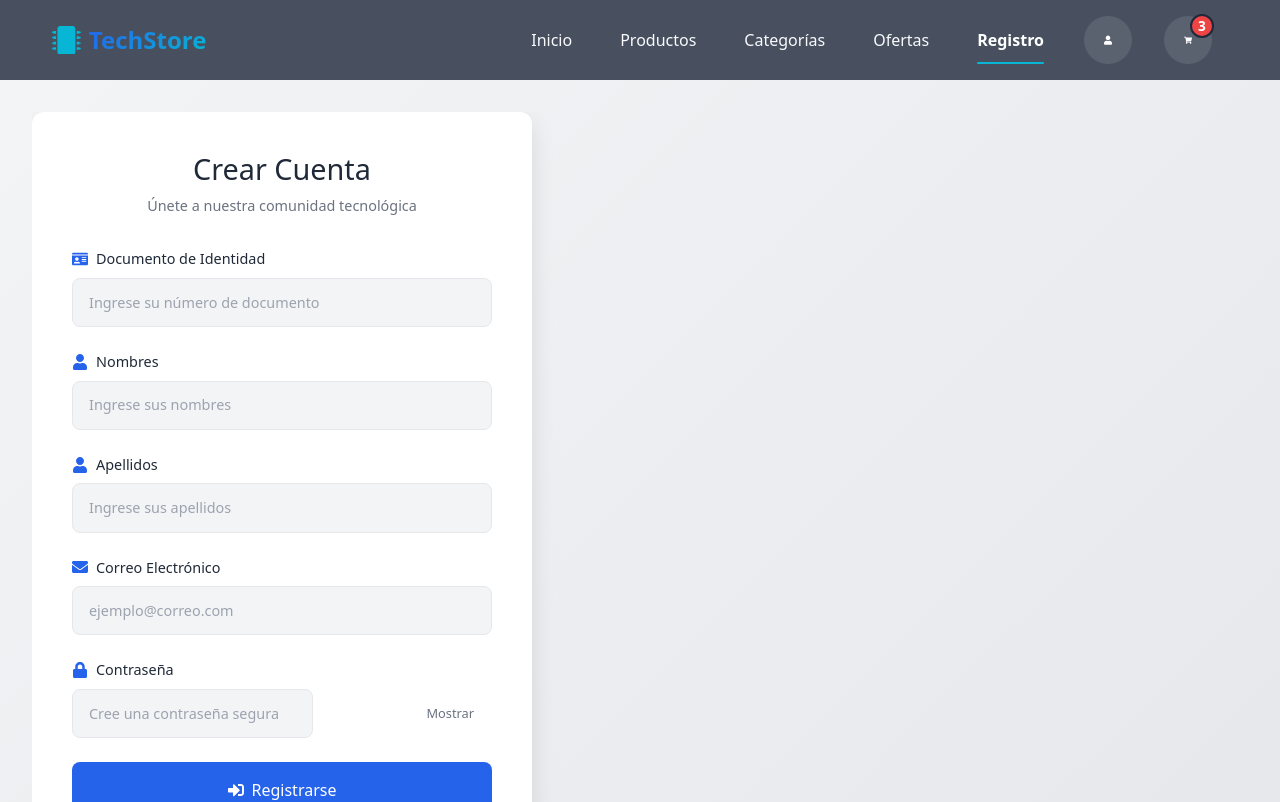
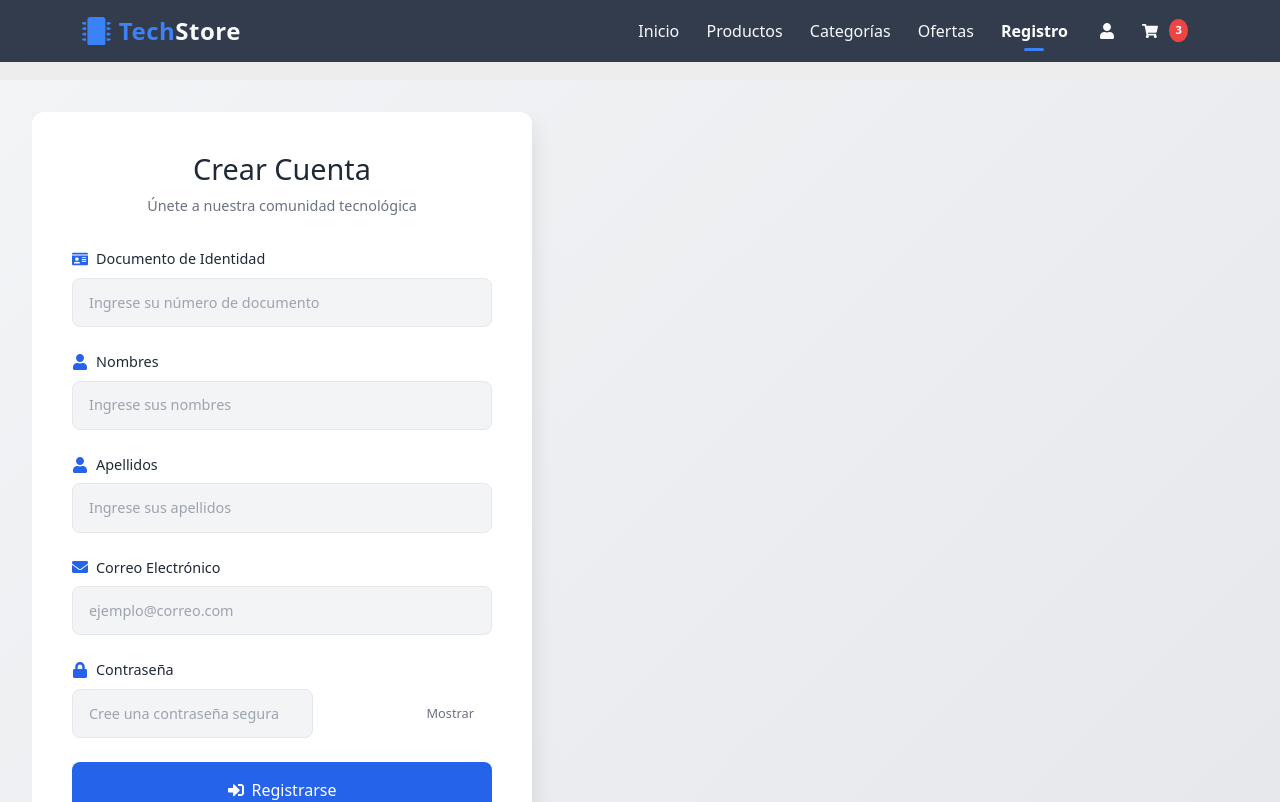
Before and after one commit to wilder78/ProyectoFinalReact, a React (Vite) app: page /registro in a window 1280 px wide. Shown: the top 802 px of the page. Built offline with nearby package versions, Linux system fonts and the light colour scheme.

Commit message:
decodificacion del formulario de registro

```diff
--- a/package.json
+++ b/package.json
@@ -14,6 +14,7 @@
     "react-dom": "^19.1.0",
     "react-icons": "^5.5.0",
     "react-router-dom": "^7.6.3",
+    "sweetalert2": "^11.22.2",
     "swiper": "^11.2.10"
   },
   "devDependencies": {
--- a/src/Routes.jsx
+++ b/src/Routes.jsx
@@ -8,7 +8,6 @@ import Home from "./features/pages/Home";
 import Productos from "./features/pages/Products";
 import Categorias from "./features/pages/Categories";
 import Ofertas from "./features/pages/Offers";
-import Perfil from "./features/pages/Register";
 import Register from "./features/pages/Register";
 
 function AppRoutes() {
@@ -22,7 +21,6 @@ function AppRoutes() {
         <Route path="/categorias" element={<Categorias />} />
         <Route path="/ofertas" element={<Ofertas />} />
         <Route path="/registro" element={<Register />} />
-        <Route path="/perfil" element={<Perfil />} />
       </Routes>
 
       <Footer />
--- a/src/shared/components/navbar.css
+++ b/src/shared/components/navbar.css
@@ -1,100 +1,187 @@
-/* Iconos - Versión Mejorada */
-.icon-link {
+/* navbar.css - Versión Mejorada (Solo colores y apariencia) */
+
+/* Colores base para la temática tecnológica */
+:root {
+    --tech-primary: #2563eb;
+    /* Azul más vibrante */
+    --tech-secondary: #1e40af;
+    /* Azul más oscuro */
+    --tech-accent: #3b82f6;
+    /* Azul intermedio */
+    --tech-dark: #1e293b;
+    /* Fondo oscuro */
+    --tech-light: #f8fafc;
+    /* Texto claro */
+    --tech-hover: #60a5fa;
+    /* Efecto hover */
+}
+
+/* Barra de navegación general */
+.navbar {
+    transition: all 0.3s ease-in-out;
+}
+
+.navbar-transparent {
+    background: rgba(30, 41, 59, 0.9) !important;
+    /* Fondo oscuro semi-transparente */
+    backdrop-filter: blur(10px);
+}
+
+.navbar-scrolled {
+    background: var(--tech-dark) !important;
+    box-shadow: 0 4px 6px -1px rgba(0, 0, 0, 0.1), 0 2px 4px -1px rgba(0, 0, 0, 0.06);
+}
+
+/* Logo y marca */
+.tech-icon {
+    color: var(--tech-accent);
+    font-size: 1.8rem;
+    transition: transform 0.3s ease;
+}
+
+.tech-icon:hover {
+    transform: rotate(15deg);
+}
+
+.brand-text {
+    font-weight: 700;
+    font-size: 1.5rem;
+    letter-spacing: 0.5px;
+}
+
+.tech-word {
+    color: var(--tech-accent);
+}
+
+.store-word {
+    color: var(--tech-light);
+}
+
+/* Botón hamburguesa */
+.tech-toggler {
+    border: none;
+    outline: none;
+    box-shadow: none !important;
+}
+
+.toggler-icon {
+    color: var(--tech-light);
+    font-size: 1.5rem;
+    transition: all 0.3s ease;
+}
+
+.tech-toggler:hover .toggler-icon {
+    color: var(--tech-accent);
+    transform: scale(1.1);
+}
+
+/* Enlaces de navegación */
+.nav-link {
+    color: var(--tech-light) !important;
+    font-weight: 500;
+    padding: 0.5rem 1rem;
+    margin: 0 0.1rem;
+    border-radius: 6px;
+    transition: all 0.2s ease;
+    position: relative;
+}
+
+.nav-link:hover {
+    color: white !important;
+    background: rgba(59, 130, 246, 0.1);
+}
+
+.nav-link.active {
+    color: white !important;
+    font-weight: 600;
+}
+
+.nav-link.active::after {
+    content: '';
+    position: absolute;
+    bottom: 0;
+    left: 50%;
+    transform: translateX(-50%);
+    width: 20px;
+    height: 3px;
+    background: var(--tech-accent);
+    border-radius: 3px;
+}
+
+/* Componentes de Login y Cart (solo apariencia) */
+.login-button,
+.cart-button {
+    background: var(--tech-primary);
+    color: white !important;
+    border: none;
+    border-radius: 6px;
+    padding: 0.5rem 1rem;
+    font-weight: 500;
+    transition: all 0.3s ease;
     display: flex;
     align-items: center;
     justify-content: center;
-    width: 48px;
-    /* Aumentado de 40px */
-    height: 48px;
-    /* Aumentado de 40px */
-    border-radius: 50%;
-    background: rgba(255, 255, 255, 0.1);
-    transition: all 0.3s ease;
-    position: relative;
-    margin: 0 5px;
+    min-width: 100px;
 }
 
-.icon-link:hover {
-    background: rgba(6, 182, 212, 0.3);
-    /* Color más intenso al hacer hover */
-    transform: translateY(-3px) scale(1.05);
-    /* Efecto más pronunciado */
-    box-shadow: 0 4px 8px rgba(0, 0, 0, 0.2);
-    /* Sombra al hacer hover */
+.login-button:hover,
+.cart-button:hover {
+    background: var(--tech-secondary);
+    transform: translateY(-2px);
+    box-shadow: 0 4px 6px rgba(0, 0, 0, 0.1);
 }
 
-.nav-icon {
-    color: white;
-    font-size: 1.4rem;
-    /* Aumentado de 1.1rem */
-    transition: transform 0.3s ease;
+.login-button:active,
+.cart-button:active {
+    transform: translateY(0);
 }
 
-/* Efecto hover para los íconos */
-.icon-link:hover .nav-icon {
-    transform: scale(1.1);
+.login-button i,
+.cart-button i {
+    margin-right: 8px;
 }
 
-/* Badge del carrito mejorado */
+/* Badge del carrito */
 .cart-badge {
-    position: absolute;
-    top: -2px;
-    /* Ajustado para mejor posición */
-    right: -2px;
-    /* Ajustado para mejor posición */
     background: #ef4444;
     color: white;
     border-radius: 50%;
-    width: 24px;
-    /* Aumentado de 20px */
-    height: 24px;
-    /* Aumentado de 20px */
-    display: flex;
-    align-items: center;
-    justify-content: center;
-    font-size: 0.8rem;
-    /* Aumentado de 0.7rem */
+    padding: 0.2rem 0.4rem;
+    font-size: 0.7rem;
     font-weight: bold;
-    border: 2px solid var(--tech-dark);
-    /* Borde para mejor contraste */
-}
-
-/* Versión mobile para los íconos */
-@media (max-width: 991.98px) {
-    .icon-link {
-        width: 44px;
-        height: 44px;
-        margin: 0.5rem 0;
-        background: rgba(255, 255, 255, 0.15);
-    }
-
-    .nav-icon {
-        font-size: 1.3rem;
-    }
-
-    .cart-badge {
-        width: 22px;
-        height: 22px;
-        font-size: 0.75rem;
-    }
-}
-
-/* Estilo adicional para el ícono de usuario cuando está activo */
-.icon-link.user-active {
-    background: rgba(6, 182, 212, 0.3);
-    animation: pulse 2s infinite;
+    margin-left: 5px;
+    animation: pulse 1.5s infinite;
 }
 
 @keyframes pulse {
     0% {
-        box-shadow: 0 0 0 0 rgba(6, 182, 212, 0.4);
+        transform: scale(1);
     }
 
-    70% {
-        box-shadow: 0 0 0 10px rgba(6, 182, 212, 0);
+    50% {
+        transform: scale(1.1);
     }
 
     100% {
-        box-shadow: 0 0 0 0 rgba(6, 182, 212, 0);
+        transform: scale(1);
     }
 }
+
+/* Efecto para móviles */
+@media (max-width: 991.98px) {
+    .navbar-collapse {
+        background: var(--tech-dark);
+        padding: 1rem;
+        border-radius: 0 0 10px 10px;
+        box-shadow: 0 10px 15px -3px rgba(0, 0, 0, 0.1);
+    }
+
+    .nav-link {
+        margin: 0.25rem 0;
+        padding: 0.75rem 1rem;
+    }
+
+    .nav-link.active::after {
+        display: none;
+    }
+}
--- a/src/shared/styles/styles.css
+++ b/src/shared/styles/styles.css
@@ -1,116 +1,97 @@
 /* ================================
       Estructura del Navbar
 =================================*/
+/* navbar.css - Versión Mejorada (Solo colores y apariencia) */
+
+/* Colores base para la temática tecnológica */
 :root {
-  --tech-blue: #2563eb;
+    --tech-primary: #2563eb;
+    /* Azul más vibrante */
+    --tech-secondary: #1e40af;
+    /* Azul más oscuro */
+    --tech-accent: #3b82f6;
+    /* Azul intermedio */
     --tech-dark: #1e293b;
-  --tech-cyan: #06b6d4;
-  --tech-gradient: linear-gradient(135deg, #2563eb 0%, #06b6d4 100%);
+    /* Fondo oscuro */
     --tech-light: #f8fafc;
+    /* Texto claro */
+    --tech-hover: #60a5fa;
+    /* Efecto hover */
 }
 
-/* Estructura principal */
+/* Barra de navegación general */
 .navbar {
-  transition: all 0.3s ease;
-  padding: 1rem 0;
-  z-index: 1030;
+    transition: all 0.3s ease-in-out;
 }
 
 .navbar-transparent {
-  background: rgba(30, 41, 59, 0.8);
+    background: rgba(30, 41, 59, 0.9) !important;
+    /* Fondo oscuro semi-transparente */
     backdrop-filter: blur(10px);
 }
 
 .navbar-scrolled {
-  background: var(--tech-dark);
-  box-shadow: 0 4px 30px rgba(0, 0, 0, 0.3);
-  padding: 0.5rem 0;
-}
-
-.container {
-  max-width: 1200px;
+    background: var(--tech-dark) !important;
+    box-shadow: 0 4px 6px -1px rgba(0, 0, 0, 0.1), 0 2px 4px -1px rgba(0, 0, 0, 0.06);
 }
 
 /* Logo y marca */
-.navbar-brand {
-  font-size: 1.5rem;
-  font-weight: 700;
+.tech-icon {
+    color: var(--tech-accent);
+    font-size: 1.8rem;
     transition: transform 0.3s ease;
 }
 
-.navbar-brand:hover {
-  transform: scale(1.05);
-}
-
-.tech-icon {
-  color: var(--tech-cyan);
-  font-size: 1.8rem;
+.tech-icon:hover {
+    transform: rotate(15deg);
 }
 
 .brand-text {
-  display: inline-block;
-  background: var(--tech-gradient);
-  -webkit-background-clip: text;
-  background-clip: text;
-  -webkit-text-fill-color: transparent;
+    font-weight: 700;
+    font-size: 1.5rem;
+    letter-spacing: 0.5px;
 }
 
-/* Barra de búsqueda */
-.search-container {
-  flex-grow: 1;
-  max-width: 500px;
-  margin: 0 2rem;
+.tech-word {
+    color: var(--tech-accent);
 }
 
-.tech-search {
-  border-radius: 50px;
-  overflow: hidden;
-  border: 1px solid rgba(255, 255, 255, 0.1);
+.store-word {
+    color: var(--tech-light);
 }
 
-.tech-search .form-control {
-  background: rgba(255, 255, 255, 0.1);
+/* Botón hamburguesa */
+.tech-toggler {
     border: none;
-  color: white;
-  padding: 0.75rem 1.5rem;
+    outline: none;
+    box-shadow: none !important;
 }
 
-.tech-search .form-control::placeholder {
-  color: rgba(255, 255, 255, 0.6);
-}
-
-.search-btn {
-  background: var(--tech-gradient);
-  border: none;
-  padding: 0 1.5rem;
+.toggler-icon {
+    color: var(--tech-light);
+    font-size: 1.5rem;
     transition: all 0.3s ease;
 }
 
-.search-btn:hover {
-  opacity: 0.9;
+.tech-toggler:hover .toggler-icon {
+    color: var(--tech-accent);
+    transform: scale(1.1);
 }
 
-.search-icon {
-  color: white;
-}
-
-/* Items de navegación */
-.nav-item {
-  margin: 0 0.5rem;
-  /* Aumentado de 0.25rem */
-}
-
+/* Enlaces de navegación */
 .nav-link {
     color: var(--tech-light) !important;
     font-weight: 500;
-  padding: 0.75rem 1.25rem !important;
-  /* Aumentado el padding */
+    padding: 0.5rem 1rem;
+    margin: 0 0.1rem;
+    border-radius: 6px;
+    transition: all 0.2s ease;
     position: relative;
-  transition: all 0.3s ease;
 }
 
 .nav-link:hover {
-  color: var(--tech-cyan) !important;
+    color: white !important;
+    background: rgba(59, 130, 246, 0.1);
 }
 
 .nav-link.active {
@@ -122,129 +103,92 @@
     content: '';
     position: absolute;
     bottom: 0;
-  left: 1.25rem;
-  right: 1.25rem;
-  height: 2px;
-  background: var(--tech-cyan);
-  border-radius: 2px;
+    left: 50%;
+    transform: translateX(-50%);
+    width: 20px;
+    height: 3px;
+    background: var(--tech-accent);
+    border-radius: 3px;
 }
 
-/* Iconos - Versión Mejorada */
-.icon-link {
+/* Componentes de Login y Cart (solo apariencia) */
+.login-button,
+.cart-button {
+    background: var(--tech-primary);
+    color: white !important;
+    border: none;
+    border-radius: 6px;
+    padding: 0.5rem 1rem;
+    font-weight: 500;
+    transition: all 0.3s ease;
     display: flex;
     align-items: center;
     justify-content: center;
-  width: 48px;
-  /* Aumentado de 40px */
-  height: 48px;
-  /* Aumentado de 40px */
-  border-radius: 50%;
-  background: rgba(255, 255, 255, 0.1);
-  transition: all 0.3s ease;
-  margin: 0 0.5rem;
-  /* Aumentado el margen */
+    min-width: 100px;
 }
 
-.icon-link:hover {
-  background: rgba(6, 182, 212, 0.3);
-  transform: translateY(-3px);
-  box-shadow: 0 4px 8px rgba(0, 0, 0, 0.1);
+.login-button:hover,
+.cart-button:hover {
+    background: var(--tech-secondary);
+    transform: translateY(-2px);
+    box-shadow: 0 4px 6px rgba(0, 0, 0, 0.1);
 }
 
-.nav-icon {
-  color: white;
-  font-size: 1.4rem;
-  /* Aumentado de 1.1rem */
-  transition: transform 0.2s ease;
+.login-button:active,
+.cart-button:active {
+    transform: translateY(0);
 }
 
-.icon-link:hover .nav-icon {
+.login-button i,
+.cart-button i {
+    margin-right: 8px;
+}
+
+/* Badge del carrito */
+.cart-badge {
+    background: #ef4444;
+    color: white;
+    border-radius: 50%;
+    padding: 0.2rem 0.4rem;
+    font-size: 0.7rem;
+    font-weight: bold;
+    margin-left: 5px;
+    animation: pulse 1.5s infinite;
+}
+
+@keyframes pulse {
+    0% {
+        transform: scale(1);
+    }
+
+    50% {
         transform: scale(1.1);
     }
 
-/* Badge del carrito mejorado */
-.cart-badge {
-  position: absolute;
-  top: -2px;
-  right: -2px;
-  background: #ef4444;
-  color: white;
-  border-radius: 50%;
-  width: 24px;
-  /* Aumentado de 20px */
-  height: 24px;
-  /* Aumentado de 20px */
-  display: flex;
-  align-items: center;
-  justify-content: center;
-  font-size: 0.85rem;
-  /* Aumentado de 0.7rem */
-  font-weight: bold;
-  border: 2px solid var(--tech-dark);
+    100% {
+        transform: scale(1);
+    }
 }
 
-/* Botón hamburguesa */
-.tech-toggler {
-  border: none;
-  padding: 0.75rem;
-  /* Aumentado el padding */
-}
-
-.toggler-icon {
-  color: white;
-  font-size: 2rem;
-  /* Aumentado de 1.8rem */
-  transition: transform 0.3s ease;
-}
-
-.tech-toggler:hover .toggler-icon {
-  transform: rotate(90deg);
-}
-
-/* Menú móvil */
+/* Efecto para móviles */
 @media (max-width: 991.98px) {
     .navbar-collapse {
         background: var(--tech-dark);
-    margin-top: 1rem;
-    border-radius: 10px;
-    padding: 1.5rem;
-    /* Aumentado el padding */
-    box-shadow: 0 10px 25px rgba(0, 0, 0, 0.3);
-  }
-
-  .nav-item {
-    margin: 0.5rem 0;
-    /* Aumentado el margen */
+        padding: 1rem;
+        border-radius: 0 0 10px 10px;
+        box-shadow: 0 10px 15px -3px rgba(0, 0, 0, 0.1);
     }
 
     .nav-link {
-    padding: 1rem 1.25rem !important;
-    /* Aumentado el padding */
-    font-size: 1.1rem;
-  }
-
-  .icon-link {
-    width: 44px;
-    height: 44px;
-    margin: 0.75rem 0;
-    display: inline-flex;
-  }
-
-  .nav-icon {
-    font-size: 1.3rem;
-  }
-
-  .cart-badge {
-    width: 22px;
-    height: 22px;
+        margin: 0.25rem 0;
+        padding: 0.75rem 1rem;
     }
 
     .nav-link.active::after {
-    left: 1.25rem;
-    width: 5px;
-    height: 80%;
+        display: none;
     }
 }
+
 
 /* ================================
       Estructura del Footer
```
Also changed, not shown: src/features/pages/Register.jsx (+146 -11 lines), src/index.css (+8 -0 lines), 1 other file (tests, documents, lock files or other folders). Lines whose indentation alone changed are shown as unchanged.
